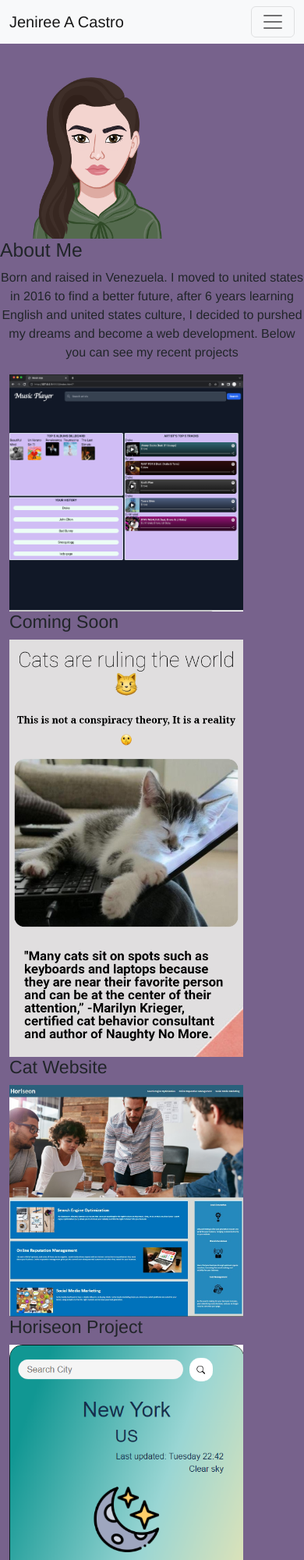
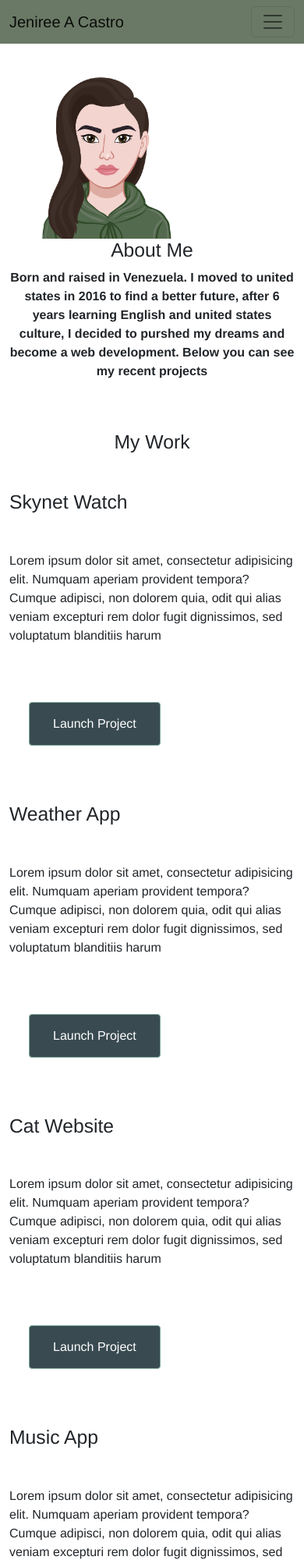
Before and after one commit to Jejexd/Portfolio, a plain HTML site: page index.html in a window 390 px wide. Shown: the top 2000 px of the page at 78% size. Drawn offline with nearby package versions, Linux system fonts and the light colour scheme.

Commit message:
update project section

```diff
--- a/assets/style.css
+++ b/assets/style.css
@@ -3,7 +3,25 @@
   margin: 0;
   padding: 0;
 }
+
+:root {
+  --primary-color: #7fa99b;
+  --secondary-color: white;
+  --box-shadow: 0 5px 10px rgba(0, 0, 0, 0.3);
+}
+
 body {
   font-family: Helvetica, Arial, sans-serif;
-  background-color: #77628c;
+  background-color: white;
 }
+
+.btn-branding-outline {
+  background-color: #394a51;
+  margin: 25px;
+  border-radius: 4px;
+  padding: 15px 30px;
+  text-decoration: none;
+  text-transform: capitalize;
+  color: white;
+  border: 1px solid var(--primary-color);
+}
--- a/index.html
+++ b/index.html
@@ -17,7 +17,7 @@
   <body>
     <!--Header-->
     <header>
-      <nav class="navbar navbar-expand-lg bg-light">
+      <nav class="navbar navbar-expand-lg" style="background-color: #6a7965">
         <div class="container-fluid">
           <a class="navbar-brand" href="/">Jeniree A Castro</a>
           <button
@@ -33,17 +33,22 @@
           </button>
           <div class="collapse navbar-collapse" id="navbarNav">
             <ul class="navbar-nav">
-              <li class="nav-item">
-                <a class="nav-link active" aria-current="page" href="#">Home</a>
+              <li class="nav-item text-white">
+                <a
+                  class="nav-link active text-white"
+                  aria-current="page"
+                  href="#"
+                  >Home</a
+                >
               </li>
               <li class="nav-item">
-                <a class="nav-link" href="#about-me">About Me</a>
+                <a class="nav-link text-white" href="#about-me">About Me</a>
               </li>
               <li class="nav-item">
-                <a class="nav-link" href="#projects">My Work</a>
+                <a class="nav-link text-white" href="#projects">My Work</a>
               </li>
               <li class="nav-item">
-                <a class="nav-link" href="#contact-me">Contact Me</a>
+                <a class="nav-link text-white" href="#contact-me">Contact Me</a>
               </li>
             </ul>
           </div>
@@ -52,15 +57,17 @@
     </header>
     <!--Section-->
     <main>
-      <section id="about-me" class="about-me">
-        <div class="about-img">
+      <section id="about-me" class="container ">
+        <div class="row">
+          <div class="col-lg-6">
             <img
+              class=""
               src="assets/images/AvatarMaker.png"
               alt="Image of an Avatar"
               width="250px"
             />
           </div>
-        <div class="about-info">
+          <div class="col-lg-6 text-center fw-semibold fs-6">
             <h2>About Me</h2>
             <p class="text-center fs-6">
               Born and raised in Venezuela. I moved to united states in 2016 to
@@ -69,76 +76,129 @@
               development. Below you can see my recent projects
             </p>
           </div>
+        </div>
       </section>
       <!--Projects section-->
-      <section class="container d-block">
-        <div class="row">
-          <div id="projects" class="">
-            <article class="project-img-first col">
-              <a id="primary-project" href="">
+      <h2 class="text-center m-5"> My Work</h2>
+      <section class="container" id="projects">
+ <!--First Project-->
+        <div class="row mb-5">
+          <div class="col d-none d-lg-block">
             <img
-                  src="assets/images/musicapp.png"
-                  alt="image of horiseon project"
+              src="/assets/images/SkynetWatch.jpg"
+              class="img-fluid"
+              alt="Community Website"
               width="300px"
             />
+          </div>
+          <div class="col">
+            <div class="project-desciption">
+              <h2 class="mb-5">Skynet Watch</h2>
+              <p class="mb-5">
+                Lorem ipsum dolor sit amet, consectetur adipisicing elit.
+                Numquam aperiam provident tempora? Cumque adipisci, non dolorem
+                quia, odit qui alias veniam excepturi rem dolor fugit
+                dignissimos, sed voluptatum blanditiis harum
+              </p>
+              <a
+                href="https://polar-atoll-04436.herokuapp.com/login"
+                class="btn btn-branding-outline"
+              >
+                Launch project
               </a>
-              <h3>Coming Soon</h3>
-            </article>
-            <article class="project-img col">
+            </div>
+          </div>
+        </div>
+
+        <!--Second Project-->
+        <div class="row mb-5">
+          <div class="col">
+            <div class="project-desciption">
+              <h2 class="mb-5">Weather App</h2>
+              <p class="mb-5">
+                Lorem ipsum dolor sit amet, consectetur adipisicing elit.
+                Numquam aperiam provident tempora? Cumque adipisci, non dolorem
+                quia, odit qui alias veniam excepturi rem dolor fugit
+                dignissimos, sed voluptatum blanditiis harum
+              </p>
               <a
-                href="https://www.shecodes.io/workshops/shecodes-basics-57b3ec84-8a72-4cf7-ad84-a02f519069f0/projects/534115"
-                target="_blank"
+                href="https://blissful-minsky-584121.netlify.app/"
+                class="btn btn-branding-outline"
               >
+                Launch project
+              </a>
+            </div>
+          </div>
+          <div class="col d-none d-lg-block">
             <img
-                  src="assets/images/catwebsite.jpg"
-                  alt="image of horiseon
-                project"
+              src="/assets/images/weather-app.jpg"
+              class="img-fluid"
+              alt="Weather App"
               width="300px"
             />
-              </a>
-              <h3>Cat Website</h3>
-            </article>
-            <article class="project-img col">
-              <a
-                href="https://jejexd.github.io/horiseon-project/"
-                target="_blank"
-              >
+          </div>
+        </div>
+
+        <!--Third Project-->
+        <div class="row mb-5">
+          <div class="col d-none d-lg-block">
             <img
-                  src="assets/images/Screenshot.jpg"
-                  alt="image of horiseon project"
+              src="/assets/images/cat-website.jpg"
+              class="img-fluid"
+              alt="Cat Website"
               width="300px"
             />
+          </div>
+          <div class="col">
+            <div class="project-desciption">
+              <h2 class="mb-5">Cat Website</h2>
+              <p class="mb-5">
+                Lorem ipsum dolor sit amet, consectetur adipisicing elit.
+                Numquam aperiam provident tempora? Cumque adipisci, non dolorem
+                quia, odit qui alias veniam excepturi rem dolor fugit
+                dignissimos, sed voluptatum blanditiis harum
+              </p>
+              <a
+                href="https://s3.amazonaws.com/shecodesio-production/challenge_submissions/files/000/534/115/original/kirara.html?1633935942"
+                class="btn btn-branding-outline"
+              >
+                Launch project
               </a>
-              <h3>Horiseon Project</h3>
-            </article>
-            <article class="project-img col">
+            </div>
+          </div>
+        </div>
+
+        <!--Fourth Project-->
+        <div class="row mb-5">
+          <div class="col">
+            <div class="project-desciption">
+              <h2 class="mb-5">Music App</h2>
+              <p class="mb-5">
+                Lorem ipsum dolor sit amet, consectetur adipisicing elit.
+                Numquam aperiam provident tempora? Cumque adipisci, non dolorem
+                quia, odit qui alias veniam excepturi rem dolor fugit
+                dignissimos, sed voluptatum blanditiis harum
+              </p>
               <a
-                href="https://blissful-minsky-584121.netlify.app/"
-                target="_blank"
+                href="https://jlara65.github.io/music-player/"
+                class="btn btn-branding-outline"
               >
+                Launch project
+              </a>
+            </div>
+          </div>
+          <div class="col d-none d-lg-block">
             <img
-                  src="assets/images/Screenshot1.png"
-                  alt="image of horiseon project"
+              src="/assets/images/musicapp.png"
+              class="img-fluid"
+              alt="Music App"
               width="300px"
             />
-              </a>
-              <h3>Weather App</h3>
-            </article>
-            <article class="project-img">
-              <a href="https://jejexd.github.io/run-buddy/" target="_blank">
-                <img
-                  src="assets/images/Screenshot2.png"
-                  alt="image of horiseon project"
-                  width="300px"
-                />
-              </a>
-              <h3>Run Buddy Project</h3>
-            </article>
           </div>
         </div>
       </section>
     </main>
-    <footer id="contact-me">
+    <footer class="text-center" id="contact-me">
       <h2>Contact Me</h2>
       <p>
         555-555-555
```
Also changed, not shown: assets/images/Screenshot1.png (deleted), assets/images/SkynetWatch.jpg (added), assets/images/cat-website.jpg (added), assets/images/catwebsite.jpg (deleted), assets/images/comingsoon.png (deleted), assets/images/weather-app.jpg (added). Lines whose indentation alone changed are shown as unchanged.
